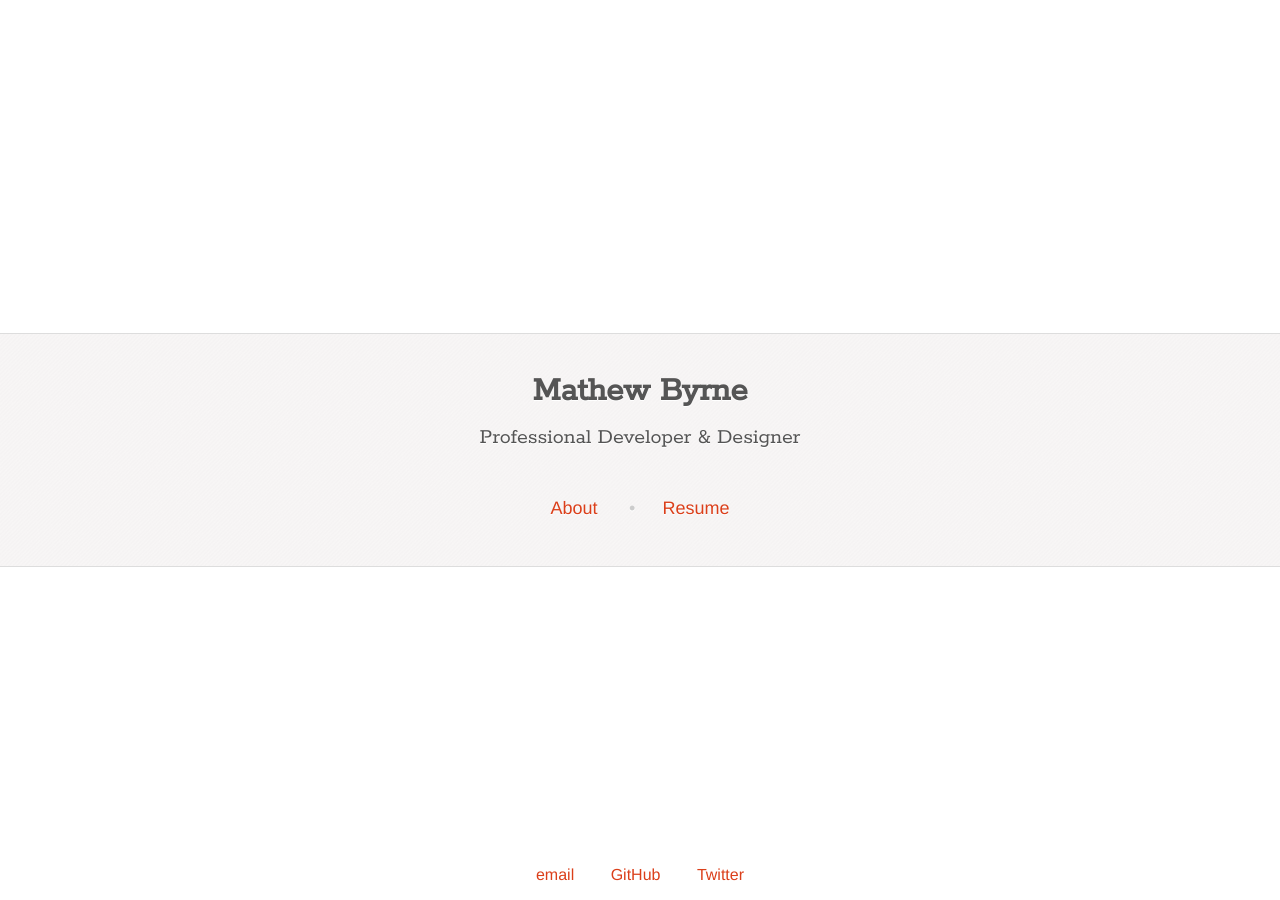
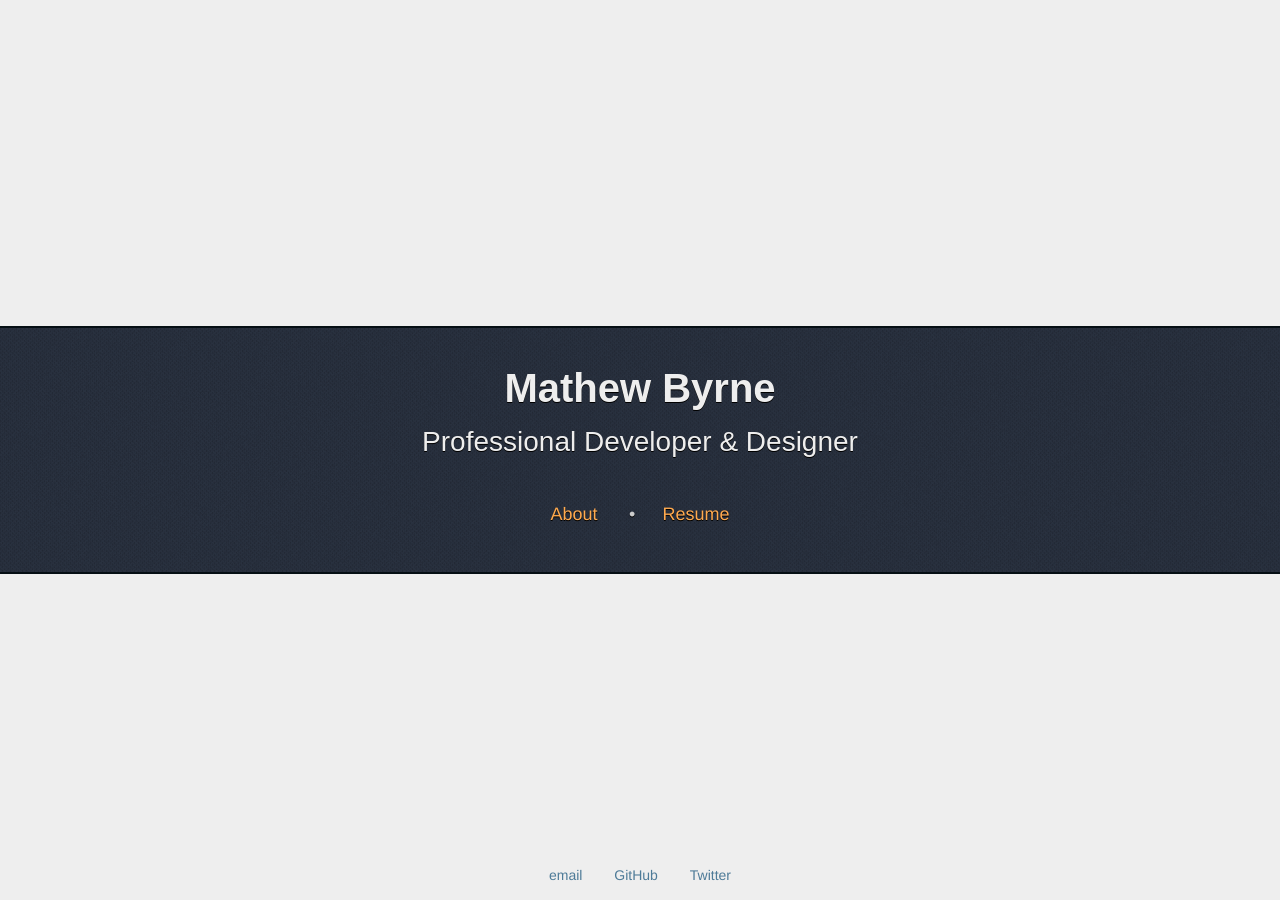
Before and after one commit to mathewbyrne/mathewbyrne.github.com, a Jekyll site: the page index.html, which Jekyll copies as it is, in a window 1280 px wide. Built offline with Jekyll 4.4.1, drawn with Linux system fonts in a browser that asks for light colours; nearby versions of some CDN libraries; some web fonts are replaced.

Commit message:
Variant blue color scheme.

```diff
--- a/_layouts/default.html
+++ b/_layouts/default.html
@@ -7,7 +7,7 @@
 	<meta name="description" content="Website of Mathew Byrne, professional web developer and designer.">
 	<meta name="author" content="Mathew Byrne">
 	<link rel="shortcut icon" href="/favicon.ico">
-	<link rel="stylesheet" href="http://fonts.googleapis.com/css?family=Rokkitt">
+	<link rel="stylesheet" href="http://fonts.googleapis.com/css?family=Podkova">
 	<link rel="stylesheet" href="/css/style.css">
 	<script src="https://ajax.googleapis.com/ajax/libs/jquery/1.6.1/jquery.min.js" type="text/javascript"></script>
 	<script src="/js/site.js" type="text/javascript"></script>
--- a/css/style.css
+++ b/css/style.css
@@ -29,7 +29,7 @@ ul, ol {
 body {
 	font-family: Helvetica, Arial, sans-serif;
 	color: #555;
-	text-shadow: 0 1px #fff;
+	/*text-shadow: 0 1px #fff;*/
 }
 
 body, html {
@@ -38,7 +38,7 @@ body, html {
 
 a {
 	text-decoration: none;
-	color: #DB3F1A;
+	color: #4E7B98;
 }
 
 a:hover {
@@ -46,7 +46,7 @@ a:hover {
 }
 
 h1, h2, h3, h4, h5 {
-	font-family: Rokkitt, sans-serif;
+	font-family: Podkova, sans-serif;
 }
 
 /* Sticky Footer */
@@ -78,23 +78,38 @@ body:before {/* thanks to Maleika (Kohoutec)*/
 
 /* Homepage */
 
+body {
+	background-color: #eee;
+}
+
+#business-card,
+#header {
+	background: url(/img/blue.png);
+	border: 2px solid #050F14;
+	border-left: none;
+	border-right: none;
+	color: #eee;
+	text-shadow: 0 1px #000;
+}
+
+#business-card a,
+#header a {
+	color: #FFAA4F;
+}
+
 #business-card {
 	text-align: center;
-	background: url('../img/paper.gif');
 	overflow: hidden;
 	position: absolute;
 	top: 50%;
 	padding: 40px 0;
-	border: 1px solid #ddd;
-	border-left: none;
-	border-right: none;
 	/* This is handled in js
 	margin-top: -135px;
 	height: 150px;*/
 }
 
 #business-card h1 {
-	font-size: 35px;
+	font-size: 40px;
 	font-weight: bold;
 	margin-bottom: 0.5em;
 }
@@ -106,18 +121,8 @@ body:before {/* thanks to Maleika (Kohoutec)*/
 }
 
 #business-card h2 {
-	font-size: 22px;
-	height: 24px;
-	line-height: 24px;
-	position: relative;
-}
-
-#business-card h2 span {
-	position: absolute;
-	top: 0;
-	left: 0;
-	width: 100%;
-	height: 24px;
+	font-size: 28px;
+	height: 28px;
 }
 
 #business-card li {
@@ -148,7 +153,7 @@ body:before {/* thanks to Maleika (Kohoutec)*/
 }
 
 #footer {
-	font-size: 16px;
+	font-size: 14px;
 	height: 50px;
 	line-height: 50px;
 	margin-top: -50px;
@@ -162,8 +167,6 @@ body:before {/* thanks to Maleika (Kohoutec)*/
 /* Internal Structure */
 
 #header {
-	background: url('../img/paper.gif');
-	border: 1px solid #ddd;
 	margin-bottom: 18px;
 }
 
@@ -176,6 +179,7 @@ body:before {/* thanks to Maleika (Kohoutec)*/
 #header #navigation li {
 	display: inline;
 	list-style: none;
+	line-height: 30px;
 }
 
 .page #header-inner,
--- a/index.html
+++ b/index.html
@@ -7,7 +7,7 @@
 	<meta name="description" content="Website of Mathew Byrne, professional web developer and designer.">
 	<meta name="author" content="Mathew Byrne">
 	<link rel="shortcut icon" href="/favicon.ico">
-	<link rel="stylesheet" href="http://fonts.googleapis.com/css?family=Rokkitt">
+	<link rel="stylesheet" href="http://fonts.googleapis.com/css?family=Podkova">
 	<link rel="stylesheet" href="/css/style.css">
 	<script src="https://ajax.googleapis.com/ajax/libs/jquery/1.6.1/jquery.min.js" type="text/javascript"></script>
 	<script src="/js/site.js" type="text/javascript"></script>
```
Also changed, not shown: img/blue.png (added).
